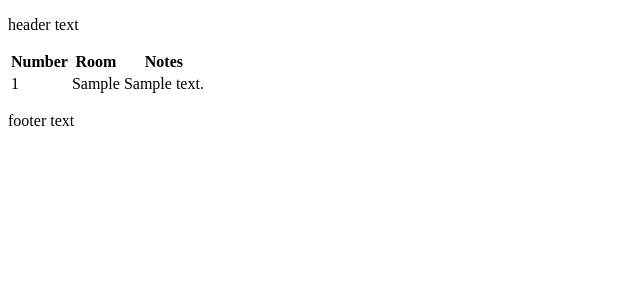
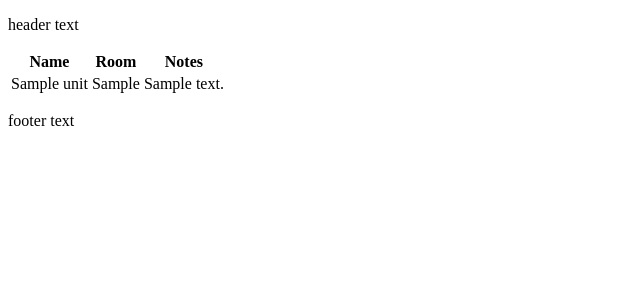
Before and after one commit to Lanham-Software-James/Home_Intranet_v2, a Django app: page /organize-this/shelving_units in a window 1280 px wide. Shown: the top 300 px of the page, without its empty margins (0-640 px from the left). Run offline with Django 5.2, Linux system fonts and the light colour scheme; tables that the repository leaves empty hold one stand-in row (values such as "Sample post").

Commit message:
Updating shelving units list

```diff
--- a/organize_this/templates/list_shelving_units.html
+++ b/organize_this/templates/list_shelving_units.html
@@ -7,7 +7,7 @@
         <table>
             <thead>
                 <tr>
-                    <th>Number</th>
+                    <th>Name</th>
                     <th>Room</th>
                     <th>Notes</th>
                 </tr>
@@ -15,7 +15,7 @@
             <tbody>
                 {% for unit in units %}
                     <tr>
-                        <td>{{ unit.id }}</td>
+                        <td>{{ unit.name }}</td>
                         <td>{{ unit.room }}</td>
                         <td>{{ unit.notes }}</td>
                     </tr>
```
